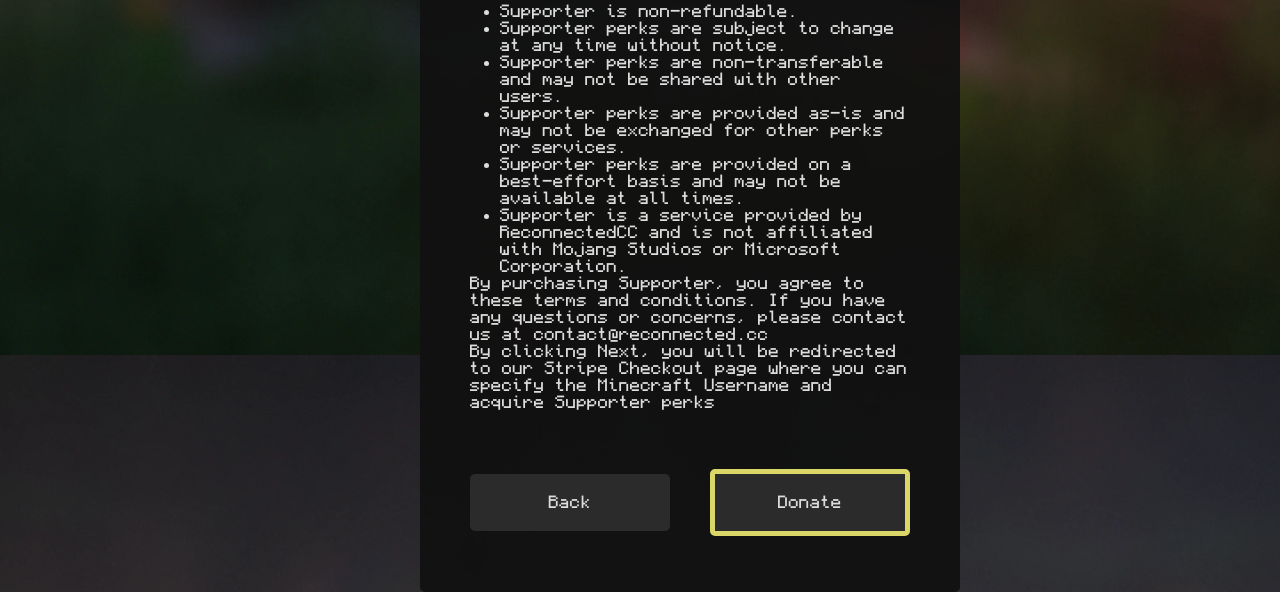
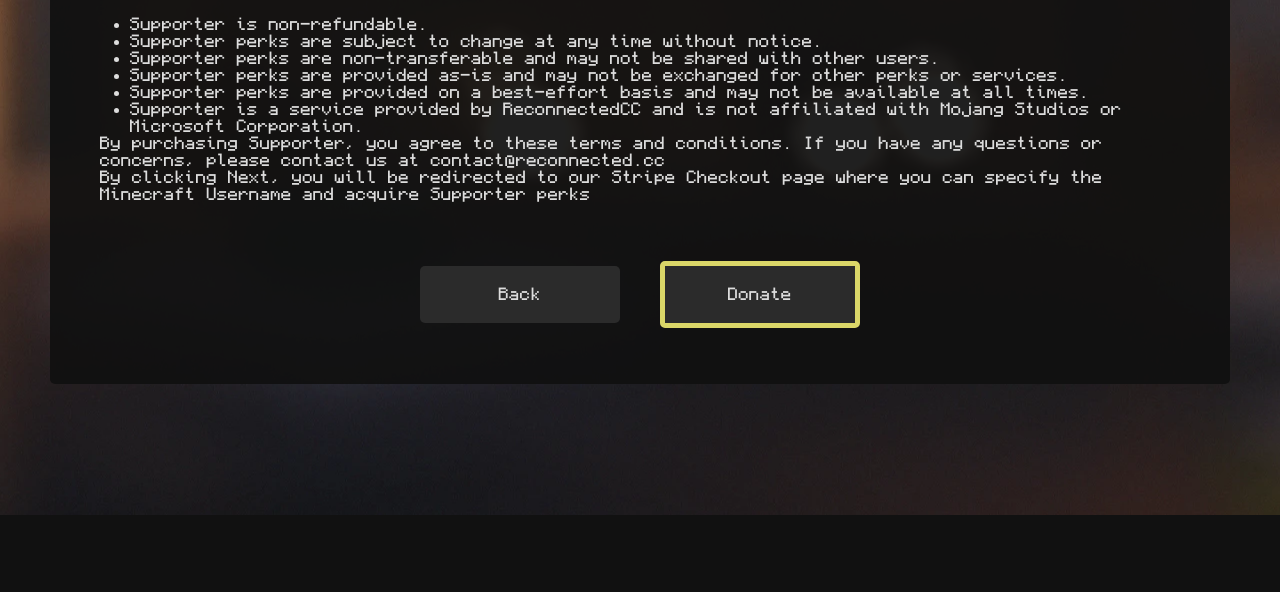
Before and after one commit to ReconnectedCC/website, a plain HTML site: page supporter.html in a window 1280 px wide. Shown: the part 285-877 px from the top of the page. After the commit the page ends 800 px from the top, so only its background shows below. Drawn offline with Linux system fonts and the light colour scheme.

Commit message:
fix centering supporter
this is insanely cursed and will bite us in the back but it works

```diff
--- a/modal.css
+++ b/modal.css
@@ -3,4 +3,7 @@ body {
 	background-size: auto auto;
 	background-position: center;
 	height: 100vh;
+	@media (max-width: 600px) {
+		height: auto;
+	}
 }
--- a/style.scss
+++ b/style.scss
@@ -115,11 +115,6 @@ body {
 	background: #111E;
 	padding: 50px;
 	margin: 50px;
-	position:absolute;
-	left: 50%;
-  	top: 50%;
-  	-webkit-transform: translate(-50%, -50%);
-  	transform: translate(-50%);
 	@media (max-width: 600px) {
 		padding: 20px 40px;
 		margin:  20px;
--- a/supporter.html
+++ b/supporter.html
@@ -5,7 +5,7 @@
     <meta name="viewport" content="width=device-width, initial-scale=1.0">
     <title>Support ReconnectedCC</title>
     <link rel="stylesheet" href="style.css">
-    <link rel="stylesheet" href="long-modal.css">
+    <link rel="stylesheet" href="modal.css">
     <link rel="preload" href="Monocraft.woff2" as="font">
     <meta name="description" content="Support ReconnectedCC">
 </head>
```
Also changed, not shown: style.css, 1 other file.
